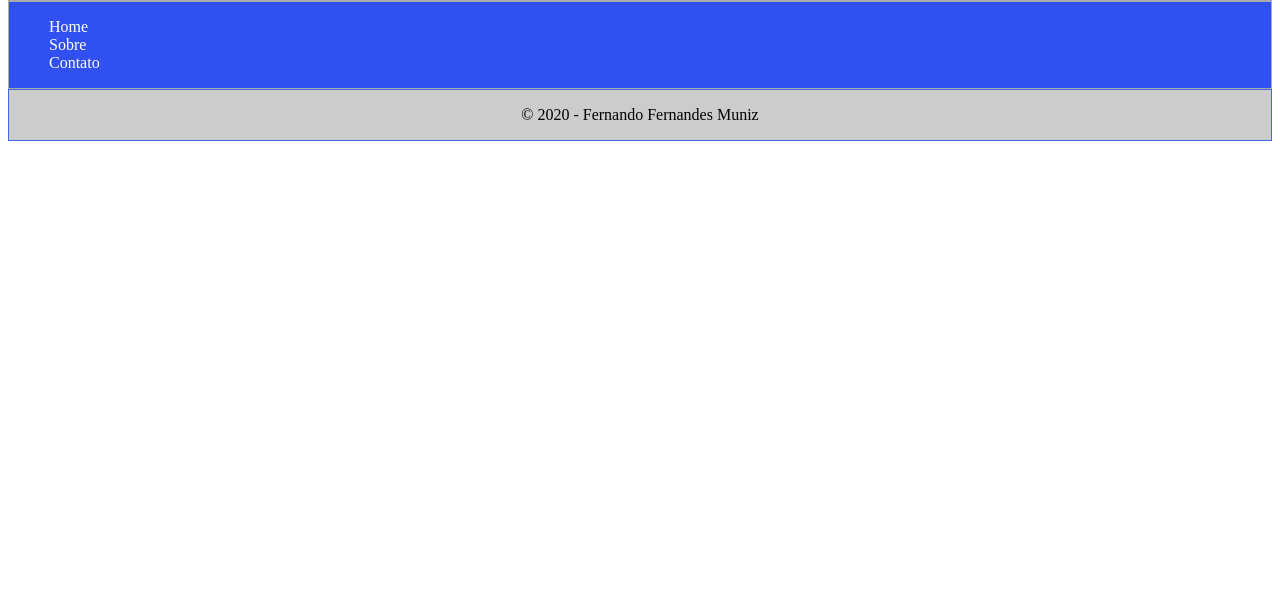
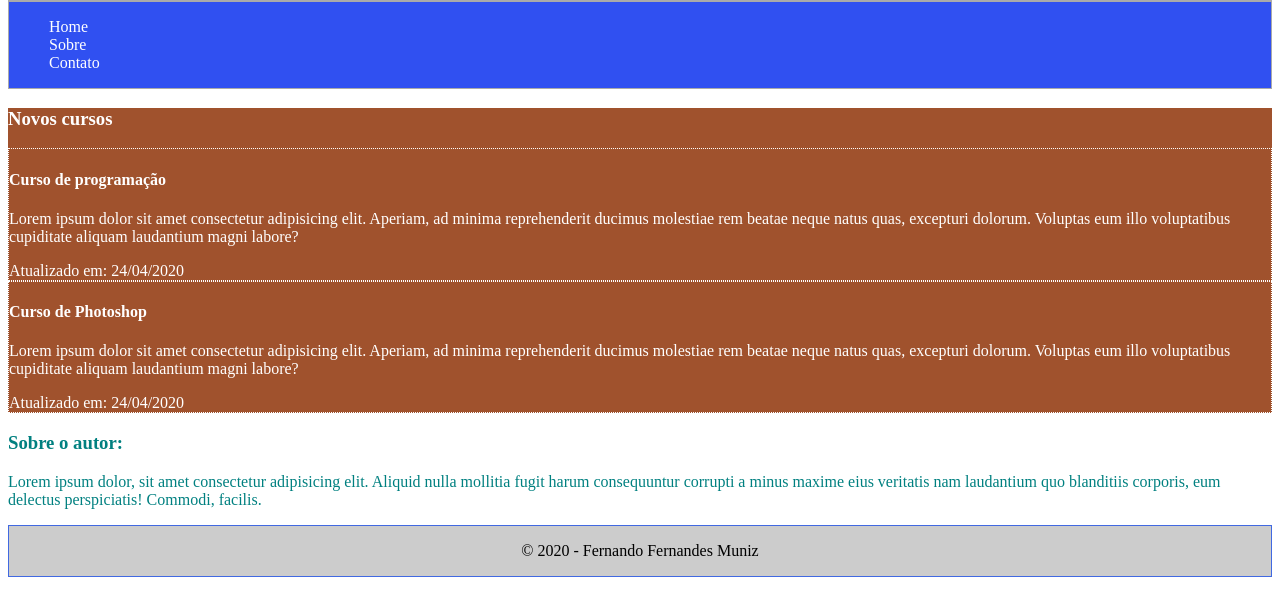
Before and after one commit to NandoCodeBR/Novas-tags-html, a plain HTML site: page index.html in a window 1280 px wide. Shown: the part 117-732 px from the top of the page. Drawn offline with Linux system fonts and the light colour scheme.

Commit message:
Tags section, aside, time e Article

```diff
--- a/css/estilo.css
+++ b/css/estilo.css
@@ -15,6 +15,17 @@ nav li a {
     color: white;
     text-decoration: none;
 }
+article {
+    background-color: sienna;
+    color: white;
+}
+section {
+    border: 1px dotted white;
+
+}
+aside{
+    color: teal;
+}
 footer{
     text-align: center;
     background: #ccc;
--- a/index.html
+++ b/index.html
@@ -18,6 +18,28 @@
             <li><a href="">Contato</a></li>
         </ul>
     </nav>
+    <article> <!--Tag de postagem-->
+        <h3>Novos cursos</h3>
+        <section> <!--Tag de seção-->
+            <h4>Curso de programação</h4>
+            <p>Lorem ipsum dolor sit amet consectetur adipisicing elit. Aperiam, ad minima reprehenderit ducimus molestiae rem beatae neque natus quas, excepturi dolorum. Voluptas eum illo voluptatibus cupiditate aliquam laudantium magni labore?</p>
+            <span>Atualizado em:
+                <time>24/04/2020</time> <!--Tag para formatar datas-->
+            </span>
+        </section>
+
+        <section> <!--Tag de seção-->
+            <h4>Curso de Photoshop</h4>
+            <p>Lorem ipsum dolor sit amet consectetur adipisicing elit. Aperiam, ad minima reprehenderit ducimus molestiae rem beatae neque natus quas, excepturi dolorum. Voluptas eum illo voluptatibus cupiditate aliquam laudantium magni labore?</p>
+            <span>Atualizado em:
+                <time>24/04/2020</time>
+            </span>
+        </section>
+    </article>
+    <aside> <!--Tag para Conteúdos laterais-->
+        <h3>Sobre o autor:</h3>
+        <p>Lorem ipsum dolor, sit amet consectetur adipisicing elit. Aliquid nulla mollitia fugit harum consequuntur corrupti a minus maxime eius veritatis nam laudantium quo blanditiis corporis, eum delectus perspiciatis! Commodi, facilis.</p>
+    </aside>
     <footer> <!--Tag de rodapé-->
         <p>&copy; 2020 - Fernando Fernandes Muniz</p>
     </footer>
```
